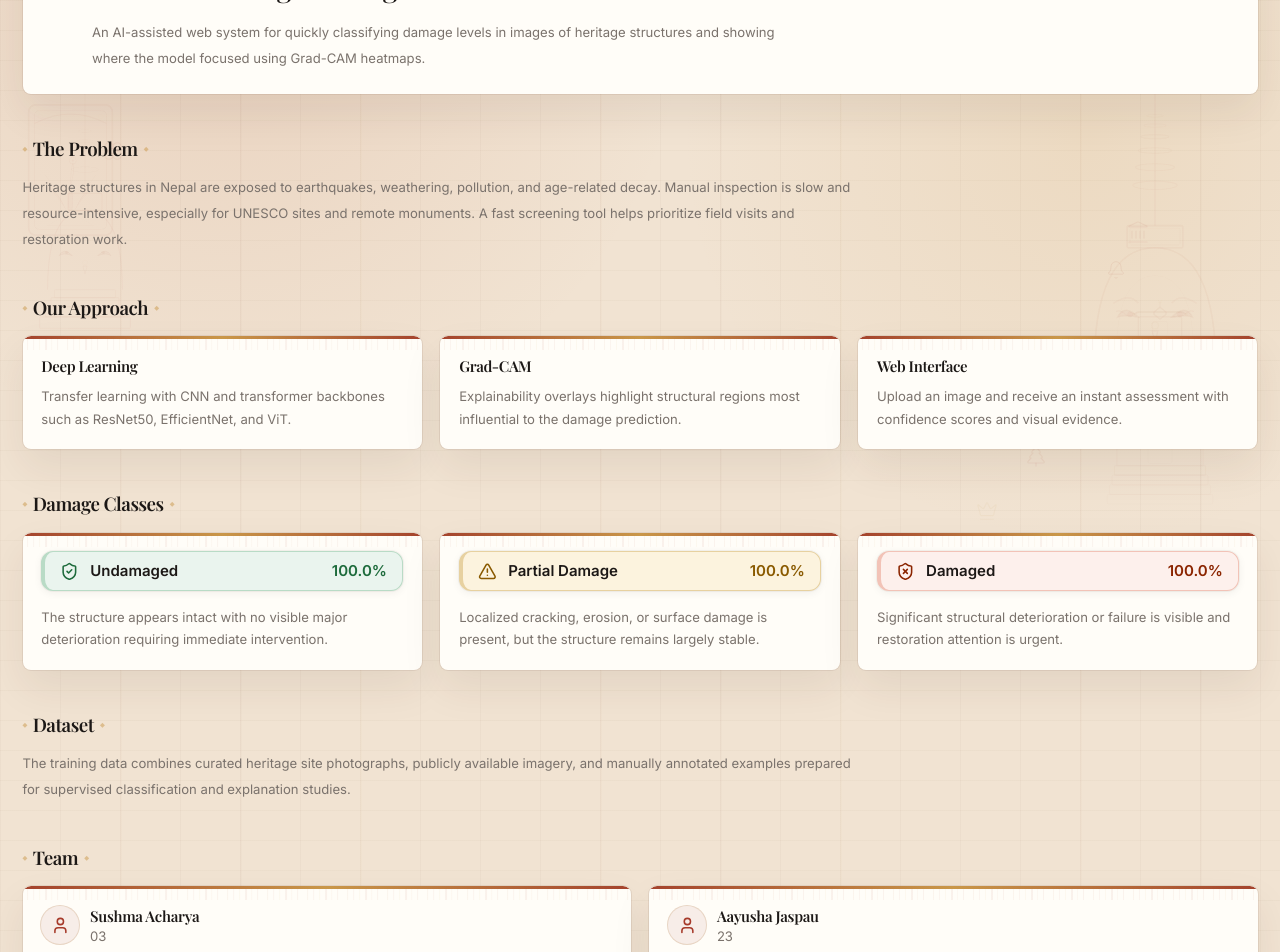
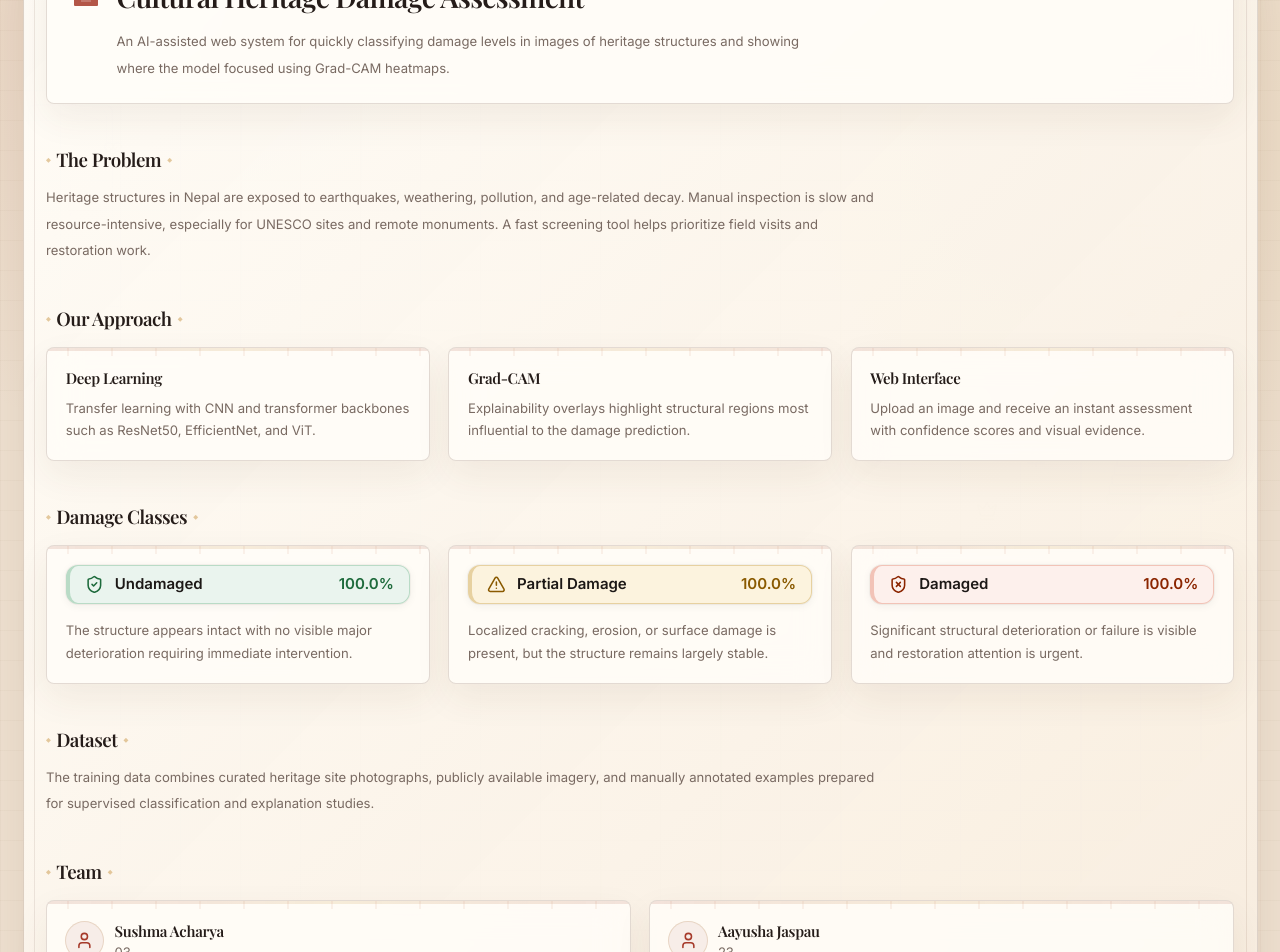
Before and after one commit to AdiShrestha/Heritage-Damage-Assessment, a React (Vite) app in the folder heritage-frontend/: page /about in a window 1280 px wide. Shown: the part 180-1132 px from the top of the page. Built offline with nearby package versions, Linux system fonts and the light colour scheme; no server answers; a web font is replaced by a local one.

Commit message:
about changed

```diff
--- a/heritage-frontend/src/pages/AboutPage.jsx
+++ b/heritage-frontend/src/pages/AboutPage.jsx
@@ -1,39 +1,79 @@
-import { User } from 'lucide-react';
-import { DamageLabel } from '../components/assessment/DamageLabel';
+import { User } from "lucide-react";
+import { DamageLabel } from "../components/assessment/DamageLabel";
 
 function FeatureCard({ title, description }) {
   return (
-    <div className="heritage-card p-5">
-      <h3 className="font-display text-base font-semibold tracking-tight text-text">{title}</h3>
-      <p className="mt-2 text-sm leading-6 text-text-muted">{description}</p>
+    <div className="scan-card p-5 transition duration-300 hover:-translate-y-1">
+      <h3 className="font-display text-base font-semibold tracking-tight text-[#251c19]">
+        {title}
+      </h3>
+      <p className="mt-2 text-sm leading-6 text-[#796a62]">{description}</p>
     </div>
   );
 }
 
 function TeamCard({ name, id, role }) {
   return (
-    <div className="heritage-card p-5">
+    <div className="scan-card p-5 transition duration-300 hover:-translate-y-1">
       <div className="flex items-center gap-3">
         <div className="flex h-10 w-10 items-center justify-center rounded-full bg-[#F7EDE8] text-[#A63A2A] ring-1 ring-[#E8D5C4]">
           <User className="h-5 w-5" />
         </div>
         <div>
-          <h3 className="font-display font-semibold text-text">{name}</h3>
-          <p className="text-sm text-text-muted">{id}</p>
+          <h3 className="font-display font-semibold text-[#251c19]">{name}</h3>
+          <p className="text-sm text-[#796a62]">{id}</p>
         </div>
       </div>
-      <p className="mt-4 text-sm text-text-muted">{role}</p>
+      <p className="mt-4 text-sm text-[#796a62]">{role}</p>
     </div>
   );
 }
 
 function PagodaOrnament() {
   return (
-    <svg width="32" height="32" viewBox="0 0 64 64" fill="none" aria-hidden="true" className="text-[#A63A2A]">
-      <rect x="8" y="24" width="48" height="36" rx="2" fill="currentColor" opacity="0.85" />
-      <rect x="14" y="14" width="36" height="12" rx="2" fill="currentColor" opacity="0.7" />
-      <rect x="20" y="6" width="24" height="10" rx="2" fill="currentColor" opacity="0.55" />
-      <rect x="22" y="32" width="20" height="20" rx="1" fill="rgba(255,255,255,0.2)" />
+    <svg
+      width="32"
+      height="32"
+      viewBox="0 0 64 64"
+      fill="none"
+      aria-hidden="true"
+      className="text-[#A63A2A]"
+    >
+      <rect
+        x="8"
+        y="24"
+        width="48"
+        height="36"
+        rx="2"
+        fill="currentColor"
+        opacity="0.85"
+      />
+      <rect
+        x="14"
+        y="14"
+        width="36"
+        height="12"
+        rx="2"
+        fill="currentColor"
+        opacity="0.7"
+      />
+      <rect
+        x="20"
+        y="6"
+        width="24"
+        height="10"
+        rx="2"
+        fill="currentColor"
+        opacity="0.55"
+      />
+      <rect
+        x="22"
+        y="32"
+        width="20"
+        height="20"
+        rx="1"
+        fill="rgba(255,255,255,0.2)"
+      />
       <path d="M32 34l5 10H27z" fill="currentColor" opacity="0.4" />
     </svg>
   );
@@ -41,40 +81,43 @@ function PagodaOrnament() {
 
 export default function AboutPage() {
   return (
-    <div className="space-y-10">
-      <section className="heritage-card p-6">
+    <div className="dashboard-shell space-y-10 p-4 sm:p-6">
+      <section className="window-card p-6">
         <div className="flex items-start gap-4">
           <div className="shrink-0 mt-1">
             <PagodaOrnament />
           </div>
           <div>
             <p className="text-xs font-semibold uppercase tracking-[0.16em] text-[#D4A04A]">
-              Kathmandu University · COMP 488
+              {/* Kathmandu University · COMP 488 */}
             </p>
-            <h1 className="mt-2 font-display text-3xl font-semibold tracking-tight text-text">
+            <h1 className="mt-2 font-display text-3xl font-semibold tracking-tight text-[#251c19]">
               Cultural Heritage Damage Assessment
             </h1>
-            <p className="mt-4 max-w-3xl text-sm leading-7 text-text-muted">
-              An AI-assisted web system for quickly classifying damage levels in images of heritage structures and showing
-              where the model focused using Grad-CAM heatmaps.
+            <p className="mt-4 max-w-3xl text-sm leading-7 text-[#796a62]">
+              An AI-assisted web system for quickly classifying damage levels in
+              images of heritage structures and showing where the model focused
+              using Grad-CAM heatmaps.
             </p>
           </div>
         </div>
       </section>
 
-      <section >
-        <h2 className="font-display text-xl font-semibold tracking-tight text-text">
+      <section>
+        <h2 className="font-display text-xl font-semibold tracking-tight text-[#251c19]">
           <span className="heritage-ornament">The Problem</span>
         </h2>
-        <p className="mt-3 max-w-4xl text-sm leading-7 text-text-muted">
-          Heritage structures in Nepal are exposed to earthquakes, weathering, pollution, and age-related decay.
-          Manual inspection is slow and resource-intensive, especially for UNESCO sites and remote monuments. A fast
-          screening tool helps prioritize field visits and restoration work.
+        <p className="mt-3 max-w-4xl text-sm leading-7 text-[#796a62]">
+          Heritage structures in Nepal are exposed to earthquakes, weathering,
+          pollution, and age-related decay. Manual inspection is slow and
+          resource-intensive, especially for UNESCO sites and remote monuments.
+          A fast screening tool helps prioritize field visits and restoration
+          work.
         </p>
       </section>
 
-      <section >
-        <h2 className="font-display text-xl font-semibold tracking-tight text-text">
+      <section>
+        <h2 className="font-display text-xl font-semibold tracking-tight text-[#251c19]">
           <span className="heritage-ornament">Our Approach</span>
         </h2>
         <div className="mt-4 grid gap-5 md:grid-cols-3">
@@ -93,50 +136,66 @@ export default function AboutPage() {
         </div>
       </section>
 
-      <section >
-        <h2 className="font-display text-xl font-semibold tracking-tight text-text">
+      <section>
+        <h2 className="font-display text-xl font-semibold tracking-tight text-[#251c19]">
           <span className="heritage-ornament">Damage Classes</span>
         </h2>
         <div className="mt-4 grid gap-5 md:grid-cols-3">
-          <div className="heritage-card p-5">
+          <div className="scan-card p-5">
             <DamageLabel label="Undamaged" confidence={1} size="md" />
-            <p className="mt-4 text-sm leading-6 text-text-muted">
-              The structure appears intact with no visible major deterioration requiring immediate intervention.
+            <p className="mt-4 text-sm leading-6 text-[#796a62]">
+              The structure appears intact with no visible major deterioration
+              requiring immediate intervention.
             </p>
           </div>
-          <div className="heritage-card p-5">
+          <div className="scan-card p-5">
             <DamageLabel label="Partial Damage" confidence={1} size="md" />
-            <p className="mt-4 text-sm leading-6 text-text-muted">
-              Localized cracking, erosion, or surface damage is present, but the structure remains largely stable.
+            <p className="mt-4 text-sm leading-6 text-[#796a62]">
+              Localized cracking, erosion, or surface damage is present, but the
+              structure remains largely stable.
             </p>
           </div>
-          <div className="heritage-card p-5">
+          <div className="scan-card p-5">
             <DamageLabel label="Damaged" confidence={1} size="md" />
-            <p className="mt-4 text-sm leading-6 text-text-muted">
-              Significant structural deterioration or failure is visible and restoration attention is urgent.
+            <p className="mt-4 text-sm leading-6 text-[#796a62]">
+              Significant structural deterioration or failure is visible and
+              restoration attention is urgent.
             </p>
           </div>
         </div>
       </section>
 
-      <section >
-        <h2 className="font-display text-xl font-semibold tracking-tight text-text">
+      <section>
+        <h2 className="font-display text-xl font-semibold tracking-tight text-[#251c19]">
           <span className="heritage-ornament">Dataset</span>
         </h2>
-        <p className="mt-3 max-w-4xl text-sm leading-7 text-text-muted">
-          The training data combines curated heritage site photographs, publicly available imagery, and manually
-          annotated examples prepared for supervised classification and explanation studies.
+        <p className="mt-3 max-w-4xl text-sm leading-7 text-[#796a62]">
+          The training data combines curated heritage site photographs, publicly
+          available imagery, and manually annotated examples prepared for
+          supervised classification and explanation studies.
         </p>
       </section>
 
-      <section >
-        <h2 className="font-display text-xl font-semibold tracking-tight text-text">
+      <section>
+        <h2 className="font-display text-xl font-semibold tracking-tight text-[#251c19]">
           <span className="heritage-ornament">Team</span>
         </h2>
         <div className="mt-4 grid gap-5 md:grid-cols-2">
-          <TeamCard name="Sushma Acharya" id="03" role="Dataset Collection & Curation" />
-          <TeamCard name="Aayusha Jaspau" id="23" role="Annotation & Preprocessing" />
-          <TeamCard name="Aditya Shrestha" id="57" role="Model Design & Training" />
+          <TeamCard
+            name="Sushma Acharya"
+            id="03"
+            role="Dataset Collection & Curation"
+          />
+          <TeamCard
+            name="Aayusha Jaspau"
+            id="23"
+            role="Annotation & Preprocessing"
+          />
+          <TeamCard
+            name="Aditya Shrestha"
+            id="57"
+            role="Model Design & Training"
+          />
           <TeamCard name="Akash Kafle" id="27" role="Evaluation & Analysis" />
         </div>
       </section>
```
